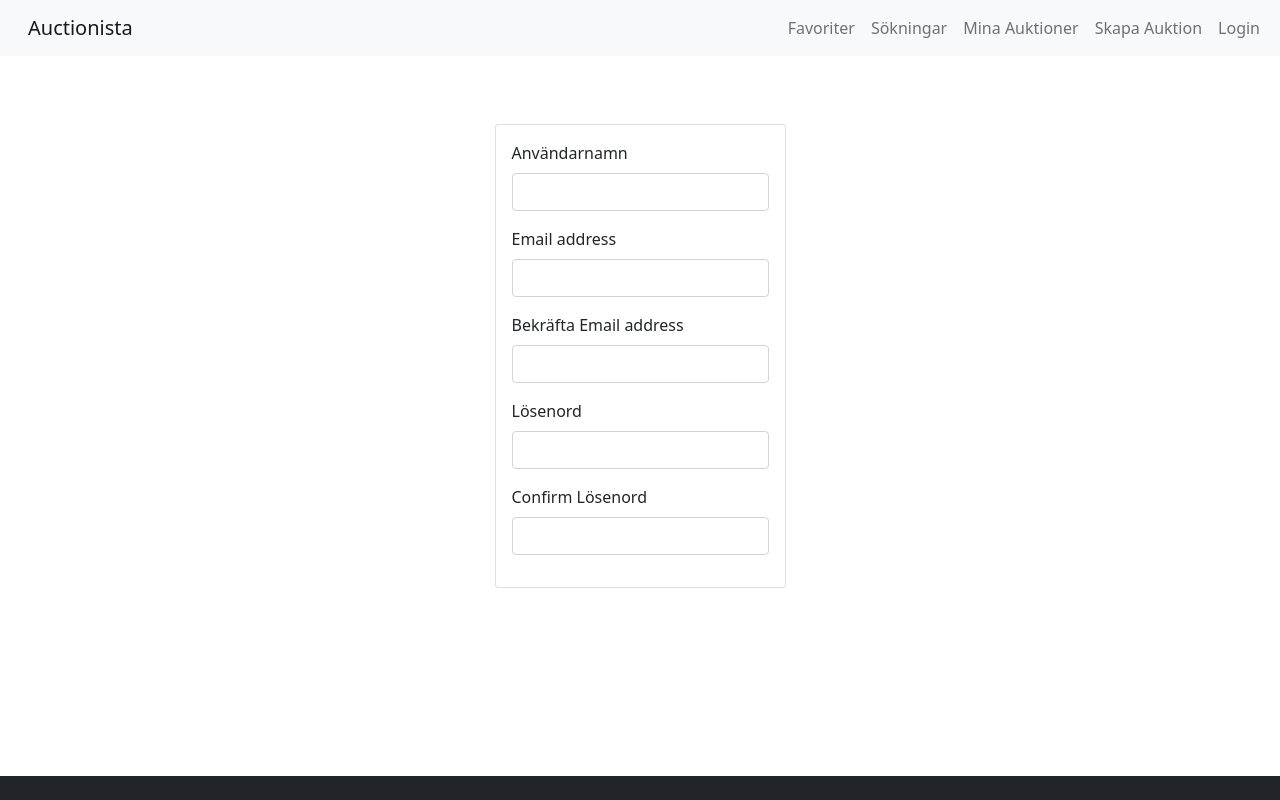
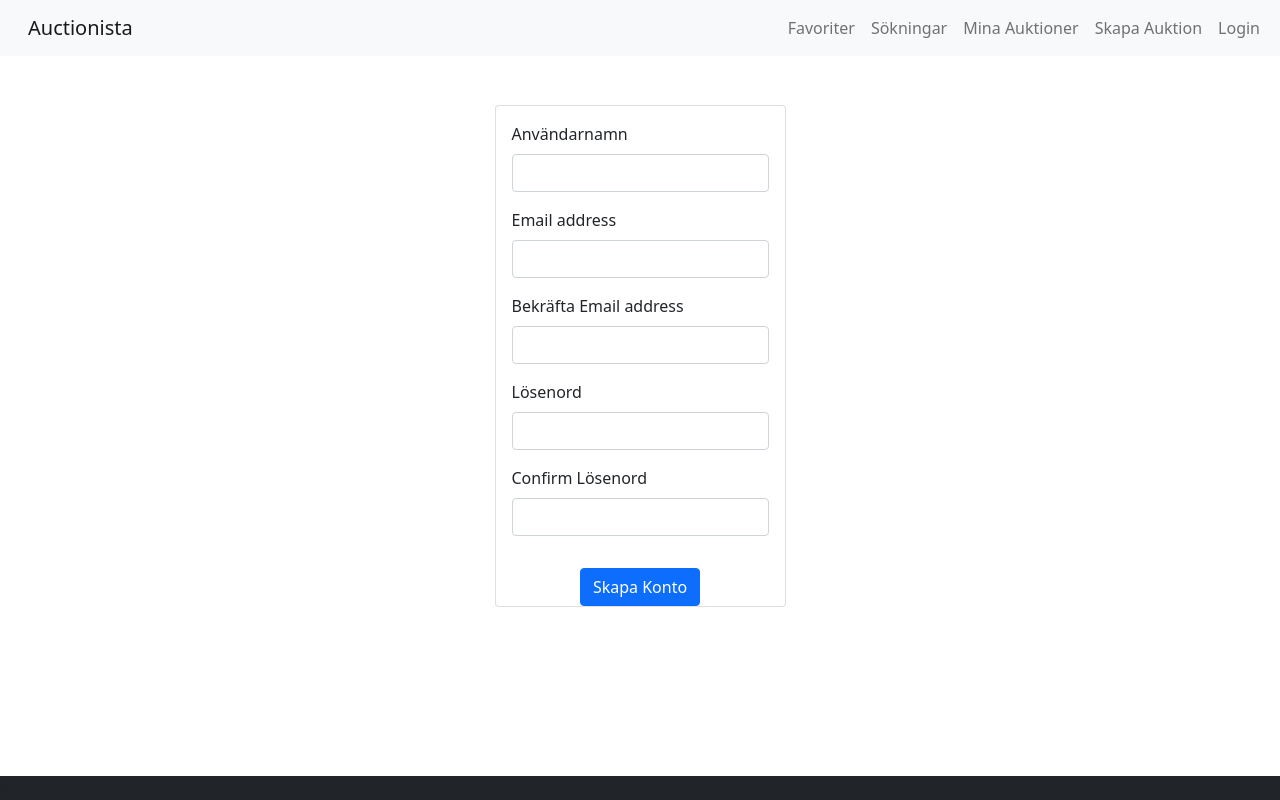
Before and after one commit to Albinhsn/Auction, a React (Create React App) app in the folder frontend/: page /signup in a window 1280 px wide. Built offline with nearby package versions, Linux system fonts and the light colour scheme.

Commit message:
signup button fix

```diff
--- a/frontend/src/Pages/Signup.js
+++ b/frontend/src/Pages/Signup.js
@@ -31,6 +31,9 @@ export default function Signup() {
                     <input type="password" className="form-control" id="exampleInputPassword1" />
                 </div>
             </form>
+            <div className='d-flex justify-content-center'>
+                <button type="button" className='btn btn-primary'>Skapa Konto</button>
+            </div>
         </div>
     </div>
 
```
